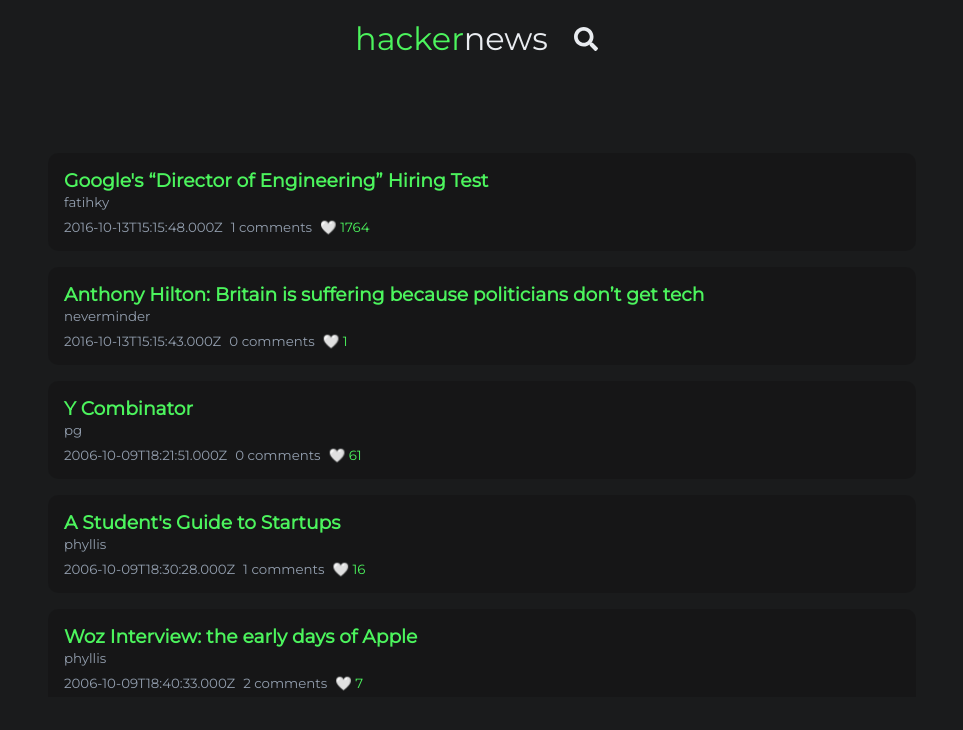
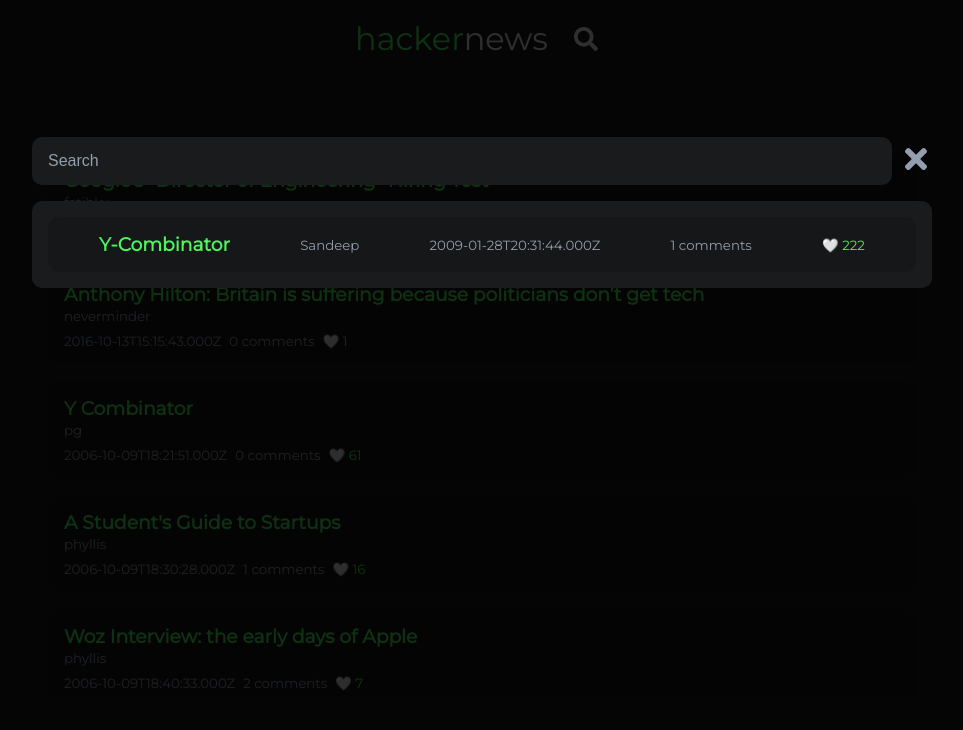
Before and after one commit to Sandeep5303/Hacker-News, a Next.js app: page / in a window 1280 px wide. Both pictures are taken after a click on the element 744 px from the left and 38 px from the top of the page. Shown: the top 730 px of the page, without its empty margins (158-1121 px from the left). Built offline with nearby package versions, Linux system fonts and the light colour scheme; no server answers.

Commit message:
search and modal

```diff
--- a/components/Header.js
+++ b/components/Header.js
@@ -1,11 +1,17 @@
 import Link from 'next/link';
 import { FaSearch } from 'react-icons/fa';
+import { useContext } from 'react';
 
 import styles from '@styles/Header.module.css';
+import Modal from '@components/Modal';
+import hackerContext from '@context/hackerContext';
 
 export default function Header() {
+  const { showModal, setShowModal } = useContext(hackerContext);
+
   return (
     <div className={styles.header}>
+      <Modal showModal={showModal} setShowModal={setShowModal} />
       <div className={styles.logo}>
         <Link href='/'>
           <a>
@@ -13,7 +19,7 @@
           </a>
         </Link>
       </div>
-      <div className={styles.search}>
+      <div className={styles.search} onClick={() => setShowModal()}>
         <FaSearch />
       </div>
     </div>
--- /dev/null
+++ b/components/Modal.js
@@ -0,0 +1,29 @@
+import { AnimatePresence, motion } from 'framer-motion';
+
+import styles from '@styles/Modal.module.css';
+import Search from '@components/Search';
+
+export default function Modal({ showModal, setShowModal }) {
+  const backdrop = {
+    visible: { opacity: 1 },
+    hidden: { opacity: 0 },
+  };
+
+  return (
+    <AnimatePresence exitBeforeEnter>
+      {showModal && (
+        <motion.div
+          className={styles.backdrop}
+          variants={backdrop}
+          initial='hidden'
+          animate='visible'
+          exit='hidden'
+        >
+          <motion.div className={styles.modal}>
+            <Search />
+          </motion.div>
+        </motion.div>
+      )}
+    </AnimatePresence>
+  );
+}
--- /dev/null
+++ b/components/Search.js
@@ -0,0 +1,41 @@
+import { FaTimes } from 'react-icons/fa';
+import { useContext, useRef } from 'react';
+
+import styles from '@styles/Search.module.css';
+import hackerContext from '@context/hackerContext';
+
+export default function Search() {
+  const { setShowModal } = useContext(hackerContext);
+  const searchRef = useRef(null);
+
+  return (
+    <div className={styles.searchContainer}>
+      <div className={styles.searchBar}>
+        <input
+          ref={searchRef}
+          autoFocus
+          type='search'
+          name='search'
+          id='search'
+          placeholder='Search'
+        />
+        <div className={styles.close} onClick={() => setShowModal()}>
+          <FaTimes size='2rem' />
+        </div>
+      </div>
+      <div className={styles.newsContainer}>
+        <div className={styles.newsBox}>
+          <div className={styles.bottom}>
+            <h3>Y-Combinator</h3>
+            <small>Sandeep</small>
+            <small>2009-01-28T20:31:44.000Z</small>
+            <small>1 comments</small>
+            <small>
+              🤍 <span>222</span>
+            </small>
+          </div>
+        </div>
+      </div>
+    </div>
+  );
+}
--- /dev/null
+++ b/context/HackerState.js
@@ -0,0 +1,34 @@
+import React, { useReducer } from 'react';
+
+import HackerContext from '@context/hackerContext';
+import HackerReducer from '@context/hackerReducer';
+import { SET_SHOW_MODAL } from '@context/index';
+
+const HackerState = props => {
+  const initialState = {
+    showModal: false,
+  };
+
+  const [state, dispatch] = useReducer(HackerReducer, initialState);
+
+  // toggle show modal
+  const setShowModal = () => {
+    dispatch({
+      type: SET_SHOW_MODAL,
+      payload: !state.showModal,
+    });
+  };
+
+  return (
+    <HackerContext.Provider
+      value={{
+        showModal: state.showModal,
+        setShowModal,
+      }}
+    >
+      {props.children}
+    </HackerContext.Provider>
+  );
+};
+
+export default HackerState;
--- /dev/null
+++ b/context/hackerContext.js
@@ -0,0 +1,5 @@
+import { createContext } from 'react';
+
+const hackerContext = createContext();
+
+export default hackerContext;
--- /dev/null
+++ b/context/hackerReducer.js
@@ -0,0 +1,14 @@
+import { SET_SHOW_MODAL } from '@context/index';
+
+export default (state, action) => {
+  switch (action.type) {
+    case SET_SHOW_MODAL: {
+      return {
+        ...state,
+        showModal: action.payload,
+      };
+    }
+    default:
+      return state;
+  }
+};
--- /dev/null
+++ b/context/index.js
@@ -0,0 +1 @@
+export const SET_SHOW_MODAL = 'SET_SHOW_MODAL';
--- a/jsconfig.json
+++ b/jsconfig.json
@@ -4,7 +4,8 @@
     "paths": {
       "@components/*": ["components/*"],
       "@styles/*": ["styles/*"],
-      "@config/*": ["config/*"]
+      "@config/*": ["config/*"],
+      "@context/*": ["context/*"]
     }
   }
 }
--- a/package.json
+++ b/package.json
@@ -8,6 +8,7 @@
     "start": "next start"
   },
   "dependencies": {
+    "framer-motion": "^4.1.17",
     "next": "10.2.3",
     "react": "17.0.2",
     "react-dom": "17.0.2",
--- a/pages/_app.js
+++ b/pages/_app.js
@@ -1,7 +1,12 @@
-import '../styles/globals.css'
+import '../styles/globals.css';
+import HackerState from '@context/HackerState';
 
 function MyApp({ Component, pageProps }) {
-  return <Component {...pageProps} />
+  return (
+    <HackerState>
+      <Component {...pageProps} />
+    </HackerState>
+  );
 }
 
-export default MyApp
+export default MyApp;
--- /dev/null
+++ b/styles/Modal.module.css
@@ -0,0 +1,15 @@
+.backdrop {
+  position: fixed;
+  top: 0;
+  left: 0;
+  width: 100%;
+  height: 100%;
+  background: rgba(0, 0, 0, 0.8);
+  z-index: 1;
+}
+
+.modal {
+  margin: calc(60px + 77px) auto;
+  max-width: 960px;
+  padding: 0 30px;
+}
--- /dev/null
+++ b/styles/Search.module.css
@@ -0,0 +1,81 @@
+.searchBar {
+  display: flex;
+  align-items: center;
+  gap: 0.5rem;
+}
+
+.searchContainer .searchBar input[type='search'] {
+  background: var(--bg-color);
+  color: var(--sub-color);
+  padding: 1rem;
+  font-size: 1rem;
+  height: 3rem;
+  width: 100%;
+  border-radius: 10px;
+  border: none;
+}
+
+.searchContainer .searchBar input[type='search']:focus {
+  outline: none;
+}
+
+.searchContainer .searchBar input[type='search']::placeholder {
+  color: var(--sub-color);
+}
+
+.searchContainer .searchBar input[type='search']::-webkit-search-cancel-button {
+  -webkit-appearance: none;
+  height: 20px;
+  width: 20px;
+  border-radius: 10px;
+  background: var(--main-color);
+}
+
+.searchContainer .searchBar .close {
+  color: var(--sub-color);
+  cursor: pointer;
+  transition: color 0.2s ease-in-out;
+}
+
+.searchContainer .searchBar .close:hover {
+  color: var(--main-color);
+}
+
+.newsContainer {
+  margin: 1rem auto;
+  background: var(--bg-color);
+  border-radius: 10px;
+  height: auto;
+  max-height: calc(100vh - 40vh);
+  overflow-y: scroll;
+}
+
+.newsBox {
+  background: var(--box-color);
+  padding: 1rem;
+  border-radius: 10px;
+  display: grid;
+  grid-auto-flow: row;
+  gap: 0.5rem;
+  margin: 1rem 1rem;
+  cursor: pointer;
+  transition: all 0.2s ease-in-out;
+}
+
+.newsBox:hover {
+  background: var(--box-hover-color);
+}
+
+.newsBox:hover .bottom h3 {
+  color: var(--text-color);
+}
+
+.newsBox .bottom h3 {
+  color: var(--main-color);
+}
+
+.newsBox .bottom {
+  display: flex;
+  justify-content: space-around;
+  align-items: center;
+}
```
Also changed, not shown: 1 other file (tests, documents, lock files or other folders).
